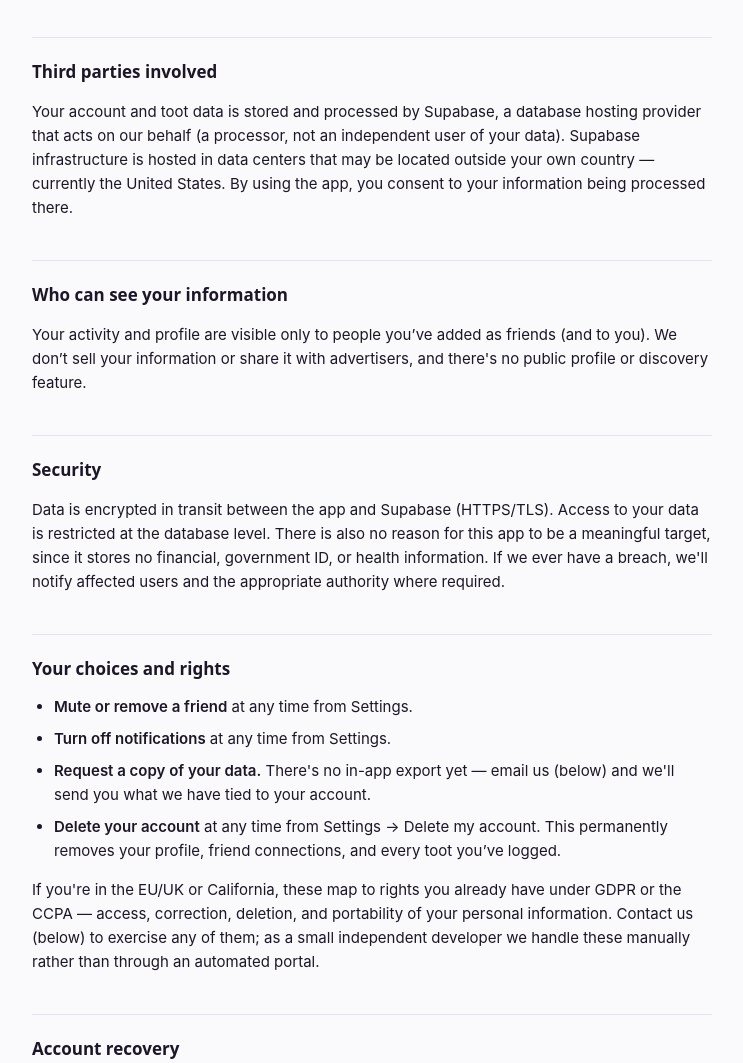
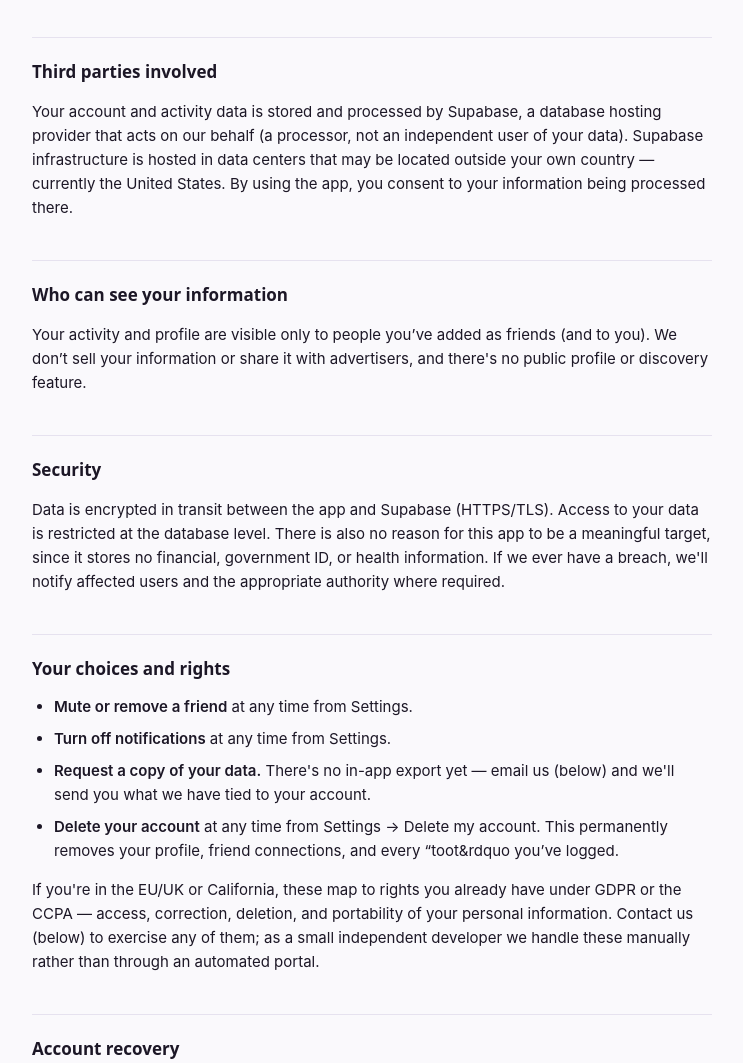
Before and after one commit to teijag/tooters-privacy, a plain HTML site: page index.html in a window 1280 px wide. Shown: the part 1075-2138 px from the top of the page, without its empty margins (268-1011 px from the left). Drawn offline with Linux system fonts and the light colour scheme.

Commit message:
Update text for clarity and consistency

```diff
--- a/index.html
+++ b/index.html
@@ -151,7 +151,7 @@
 
   <section>
     <h2>Third parties involved</h2>
-    <p>Your account and toot data is stored and processed by Supabase, a database hosting provider that acts on our
+    <p>Your account and activity data is stored and processed by Supabase, a database hosting provider that acts on our
       behalf (a processor, not an independent user of your data). Supabase infrastructure is hosted in data centers
       that may be located outside your own country &mdash; currently the United States. By using the app, you consent
       to your information being processed there.</p>
@@ -179,7 +179,7 @@
       <li><strong>Request a copy of your data.</strong> There's no in-app export yet &mdash; email us (below) and
         we'll send you what we have tied to your account.</li>
       <li><strong>Delete your account</strong> at any time from Settings &rarr; Delete my account. This permanently
-        removes your profile, friend connections, and every toot you&rsquo;ve logged.</li>
+        removes your profile, friend connections, and every &ldquo;toot&rdquo you&rsquo;ve logged.</li>
     </ul>
     <p>If you're in the EU/UK or California, these map to rights you already have under GDPR or the CCPA &mdash;
       access, correction, deletion, and portability of your personal information. Contact us (below) to exercise any
```
